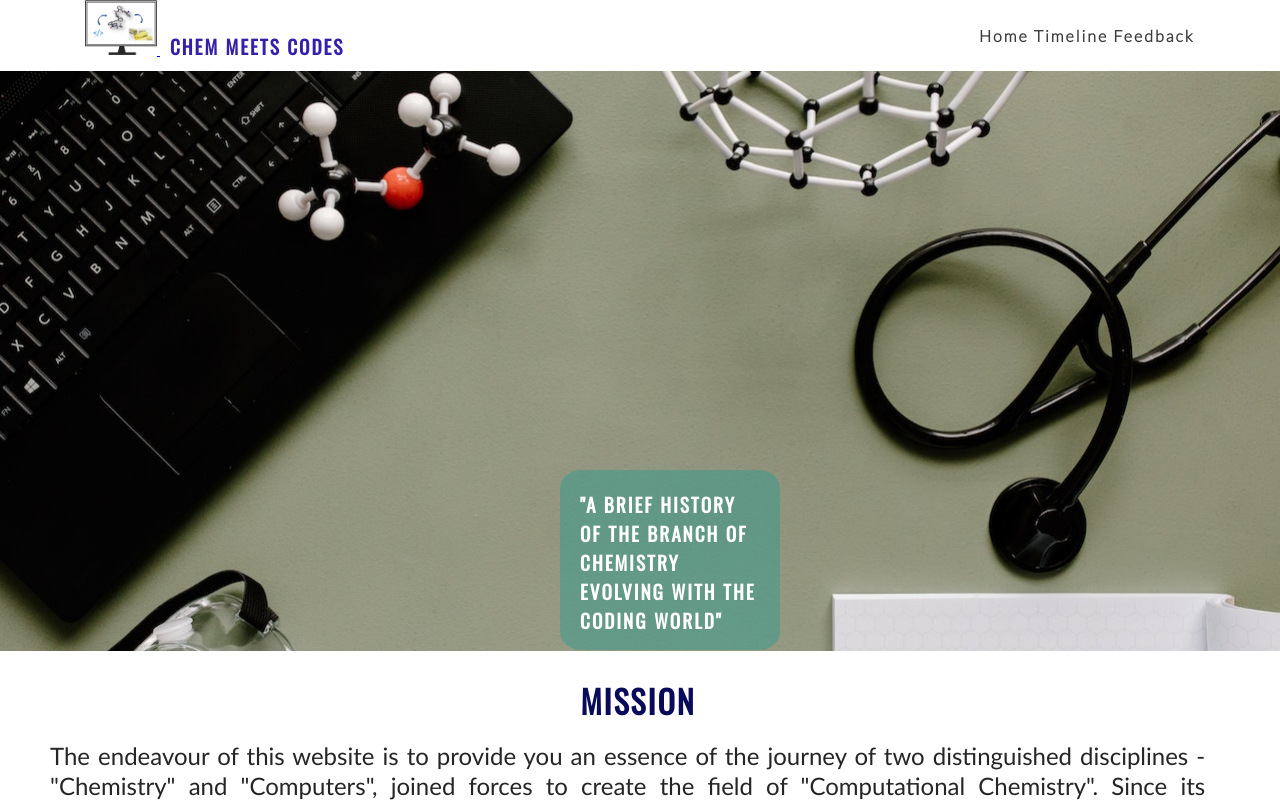
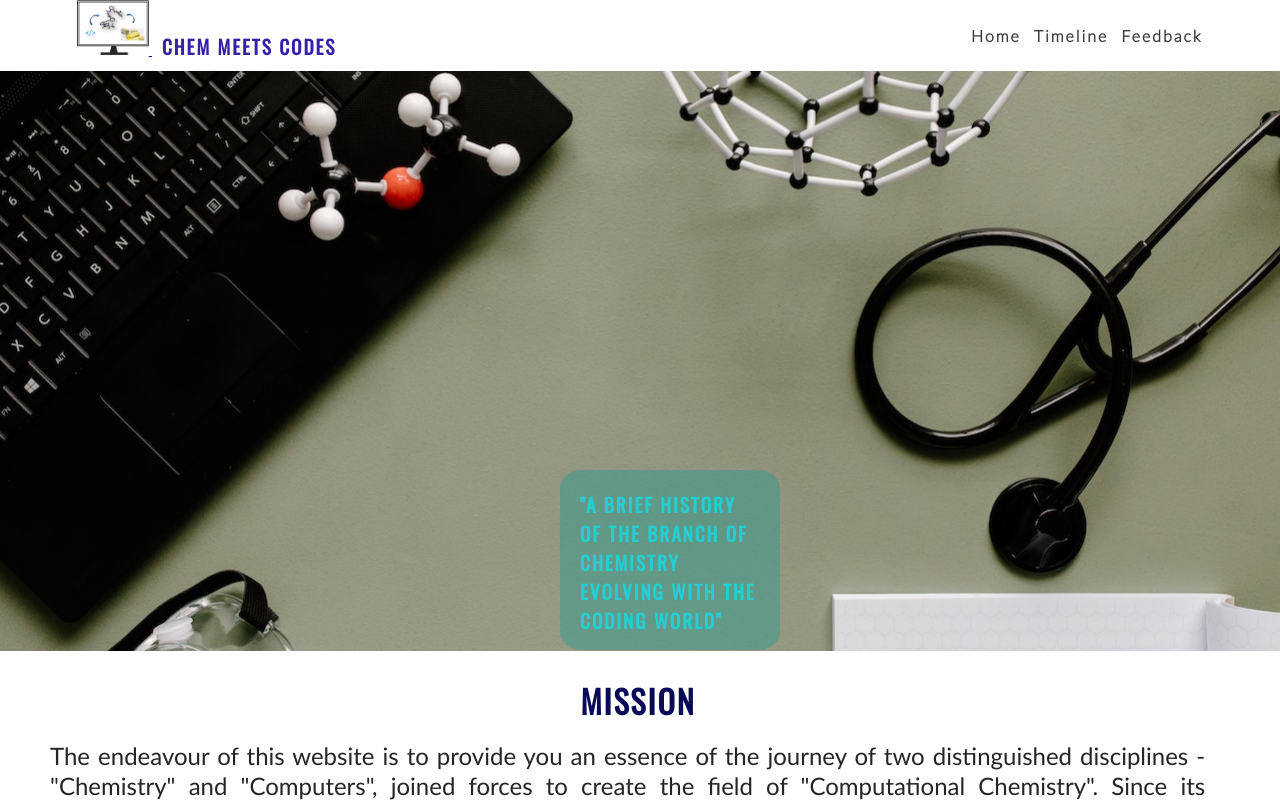
Before and after one commit to RoshnaVakkeel/Chem_Meets_Codes, a plain HTML site: page index.html in a window 1280 px wide. In both pictures the pointer is over the element 670 px from the left and 562 px from the top of the page. Shown: the top 800 px of the page. Drawn offline with nearby package versions, Linux system fonts and the light colour scheme.

Commit message:
add animation to cover-text

```diff
--- a/assets/css/style.css
+++ b/assets/css/style.css
@@ -58,6 +58,7 @@ nav a{
     font-size: 100%;
     letter-spacing: 2px;
     font-weight: 700;
+    word-spacing: 8px;
 }
 
 #menu, ul {
@@ -104,6 +105,10 @@ nav a{
     background-color: rgba(52, 155, 141, 0.5);
 
     position: absolute;
+}
+
+#cover-text> h2:hover{
+    color: rgba(0, 238, 255, 0.644);
 }
 
 /*Mission and introductary sections*/
```
